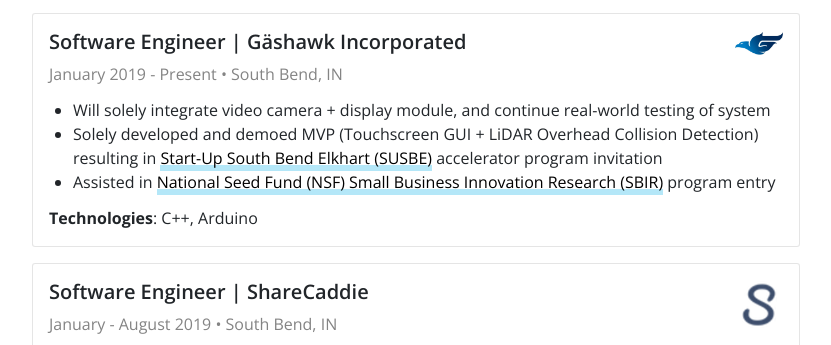
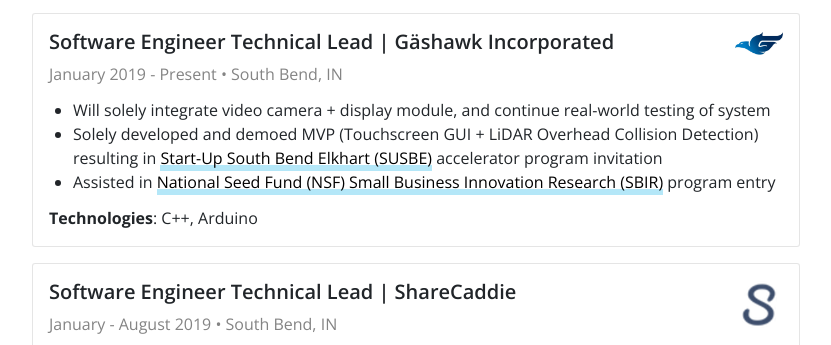
Before and after one commit to hiyajio/my-website, a plain HTML site: page index.html in a window 1280 px wide. Shown: the part 1737-2082 px from the top of the page, without its empty margins (224-1055 px from the left). Drawn offline with nearby package versions, Linux system fonts and the light colour scheme.

Commit message:
Update resume

```diff
--- a/index.html
+++ b/index.html
@@ -280,7 +280,7 @@
           <div class="card">
             <div class="flex-container">
               <div class="flex">
-                <h5>Software Engineer | Gäshawk Incorporated</h5>
+                <h5>Software Engineer Technical Lead | Gäshawk Incorporated</h5>
                 <p class="gray-text subtitle">
                   January 2019 - Present
                   •
@@ -301,7 +301,7 @@
           <div class="card">
             <div class="flex-container">
               <div class="flex">
-                <h5>Software Engineer | ShareCaddie</h5>
+                <h5>Software Engineer Technical Lead | ShareCaddie</h5>
                 <p class="gray-text subtitle">
                   January - August 2019
                   •
```
Also changed, not shown: 1 other file.
